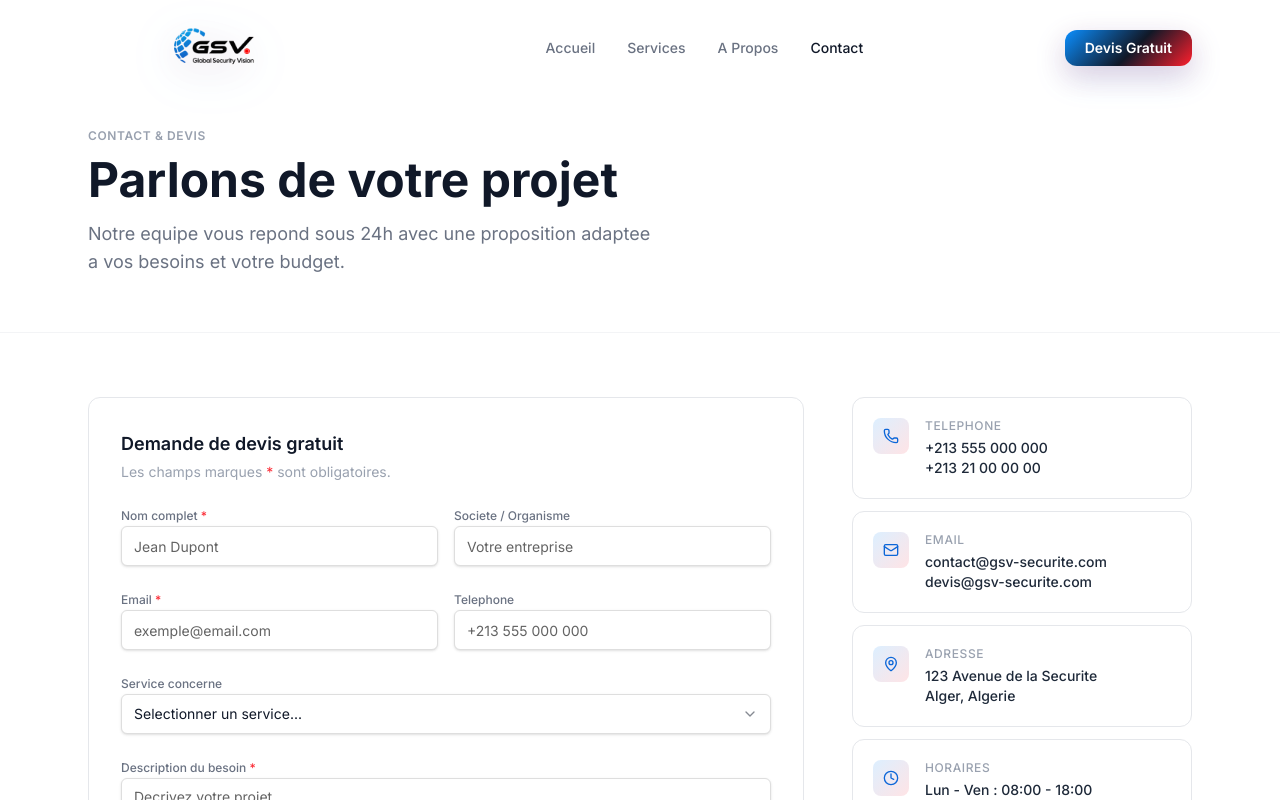
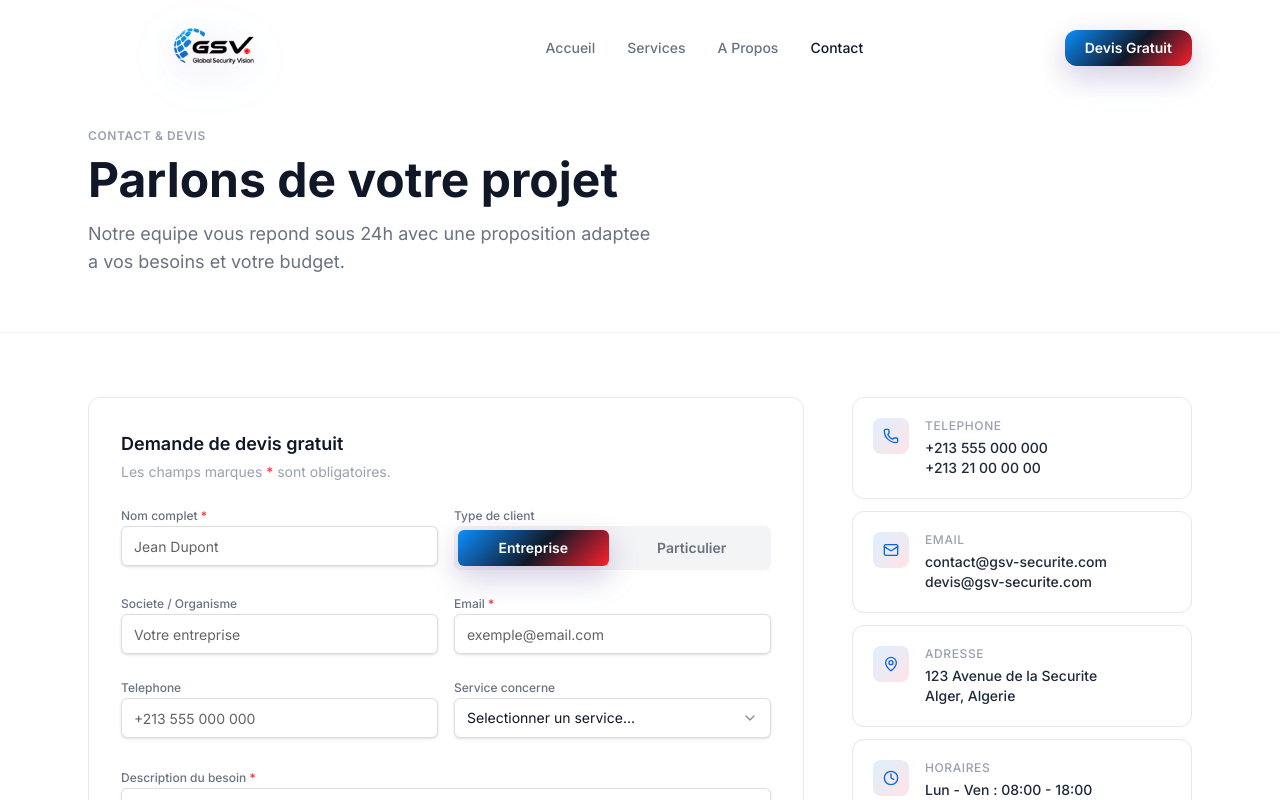
Before and after one commit to RENOLIX/gsv.github.io, a React (Vite) app: page /contact in a window 1280 px wide. Shown: the top 800 px of the page. Built offline with nearby package versions, Linux system fonts and the light colour scheme.

Commit message:
Polish hero transition and contact type selection

```diff
--- a/index.html
+++ b/index.html
@@ -8,6 +8,7 @@
     <meta name="author" content="GSV Global Security Vision" />
     <meta name="robots" content="max-image-preview:large" />
     <link rel="canonical" href="https://renolix.github.io/gsv.github.io/" />
+    <link rel="preload" as="video" href="%BASE_URL%hero/gsv-hero.mp4" type="video/mp4" fetchpriority="high" />
     <link rel="icon" type="image/png" href="https://hercules-cdn.com/file_DLBbd3mjCTQxVJ940o7BHCw3" />
     <link rel="apple-touch-icon" href="https://hercules-cdn.com/file_DLBbd3mjCTQxVJ940o7BHCw3" />
     <meta property="og:type" content="website" />
--- a/src/pages/Index.tsx
+++ b/src/pages/Index.tsx
@@ -102,7 +102,7 @@ export default function Index() {
         </div>
       </section>
 
-      <section className="py-24 bg-white border-t border-gray-100">
+      <section className="py-24 bg-white">
         <div className="max-w-6xl mx-auto px-6">
           <FadeIn>
             <div className="mb-12">
--- a/src/pages/contact/page.tsx
+++ b/src/pages/contact/page.tsx
@@ -17,10 +17,10 @@ const CONTACT_INFO = [
 
 const SERVICES_LIST = ["Videosurveillance (CCTV)", "Systeme Anti-Intrusion", "Detection Incendie", "Controle d'Acces", "Scanner Corporel", "Securite Anti-Vol", "Sonorisation & AV", "Reseaux Informatiques", "Fourniture Materiel Bureautique & IT", "Domotique & Automatisation", "Autre"];
 
-type FormState = { name: string; company: string; email: string; phone: string; service: string; message: string };
+type FormState = { name: string; customerType: "Entreprise" | "Particulier"; company: string; email: string; phone: string; service: string; message: string };
 
 export default function ContactPage() {
-  const [form, setForm] = useState<FormState>({ name: "", company: "", email: "", phone: "", service: "", message: "" });
+  const [form, setForm] = useState<FormState>({ name: "", customerType: "Entreprise", company: "", email: "", phone: "", service: "", message: "" });
   const [submitted, setSubmitted] = useState(false);
   const [loading, setLoading] = useState(false);
   const set = (field: keyof FormState, value: string) => setForm((p) => ({ ...p, [field]: value }));
@@ -58,20 +58,41 @@ export default function ContactPage() {
                   <div className="gsv-accent-icon w-14 h-14 rounded-full flex items-center justify-center mb-5"><CheckCircle size={28} /></div>
                   <h3 className="text-xl font-bold mb-2 text-gray-900">Message envoye !</h3>
                   <p className="text-gray-500 text-sm max-w-xs">Merci pour votre demande. Notre equipe vous contactera dans les meilleurs delais.</p>
-                  <button className="mt-7 inline-flex items-center justify-center px-6 py-2.5 rounded-xl text-sm font-semibold cursor-pointer bg-white border border-gray-200 shadow-sm" onClick={() => { setSubmitted(false); setForm({ name: "", company: "", email: "", phone: "", service: "", message: "" }); }}>Nouvelle demande</button>
+                  <button className="mt-7 inline-flex items-center justify-center px-6 py-2.5 rounded-xl text-sm font-semibold cursor-pointer bg-white border border-gray-200 shadow-sm" onClick={() => { setSubmitted(false); setForm({ name: "", customerType: "Entreprise", company: "", email: "", phone: "", service: "", message: "" }); }}>Nouvelle demande</button>
                 </div>
               ) : (
                 <form onSubmit={handleSubmit} className="space-y-5">
                   <div><h2 className="text-lg font-semibold text-gray-900 mb-1">Demande de devis gratuit</h2><p className="text-sm text-gray-400">Les champs marques <span className="text-red-500">*</span> sont obligatoires.</p></div>
                   <div className="grid sm:grid-cols-2 gap-4">
                     <div className="space-y-1.5"><label className="text-xs font-medium text-gray-500">Nom complet <span className="text-red-500">*</span></label><Input placeholder="Jean Dupont" value={form.name} onChange={(e) => set("name", e.target.value)} /></div>
-                    <div className="space-y-1.5"><label className="text-xs font-medium text-gray-500">Societe / Organisme</label><Input placeholder="Votre entreprise" value={form.company} onChange={(e) => set("company", e.target.value)} /></div>
+                    <div className="space-y-1.5">
+                      <label className="text-xs font-medium text-gray-500">Type de client</label>
+                      <div className="grid grid-cols-2 gap-2 rounded-md bg-gray-100 p-1">
+                        {(["Entreprise", "Particulier"] as const).map((type) => (
+                          <button
+                            key={type}
+                            type="button"
+                            onClick={() => set("customerType", type)}
+                            className={`h-9 rounded-md text-sm font-semibold transition-all ${
+                              form.customerType === type
+                                ? "gsv-gradient-button"
+                                : "bg-transparent text-gray-500 hover:text-gray-900"
+                            }`}
+                          >
+                            {type}
+                          </button>
+                        ))}
+                      </div>
+                    </div>
                   </div>
                   <div className="grid sm:grid-cols-2 gap-4">
+                    <div className="space-y-1.5"><label className="text-xs font-medium text-gray-500">Societe / Organisme</label><Input placeholder="Votre entreprise" value={form.company} onChange={(e) => set("company", e.target.value)} /></div>
                     <div className="space-y-1.5"><label className="text-xs font-medium text-gray-500">Email <span className="text-red-500">*</span></label><Input type="email" placeholder="exemple@email.com" value={form.email} onChange={(e) => set("email", e.target.value)} /></div>
+                  </div>
+                  <div className="grid sm:grid-cols-2 gap-4">
                     <div className="space-y-1.5"><label className="text-xs font-medium text-gray-500">Telephone</label><Input type="tel" placeholder="+213 555 000 000" value={form.phone} onChange={(e) => set("phone", e.target.value)} /></div>
+                    <div className="space-y-1.5"><label className="text-xs font-medium text-gray-500">Service concerne</label><Select onValueChange={(v) => set("service", v)}><SelectTrigger><SelectValue placeholder="Selectionner un service..." /></SelectTrigger><SelectContent>{SERVICES_LIST.map((s) => <SelectItem key={s} value={s}>{s}</SelectItem>)}</SelectContent></Select></div>
                   </div>
-                  <div className="space-y-1.5"><label className="text-xs font-medium text-gray-500">Service concerne</label><Select onValueChange={(v) => set("service", v)}><SelectTrigger><SelectValue placeholder="Selectionner un service..." /></SelectTrigger><SelectContent>{SERVICES_LIST.map((s) => <SelectItem key={s} value={s}>{s}</SelectItem>)}</SelectContent></Select></div>
                   <div className="space-y-1.5"><label className="text-xs font-medium text-gray-500">Description du besoin <span className="text-red-500">*</span></label><Textarea placeholder="Decrivez votre projet..." rows={5} value={form.message} onChange={(e) => set("message", e.target.value)} className="resize-none" /></div>
                   <button type="submit" disabled={loading} className="gsv-gradient-button w-full inline-flex items-center justify-center h-11 px-6 rounded-xl text-sm font-semibold disabled:opacity-60 cursor-pointer transition-all duration-200">{loading ? "Envoi en cours..." : <><Send size={15} className="mr-2" />Envoyer la demande</>}</button>
                 </form>
```
